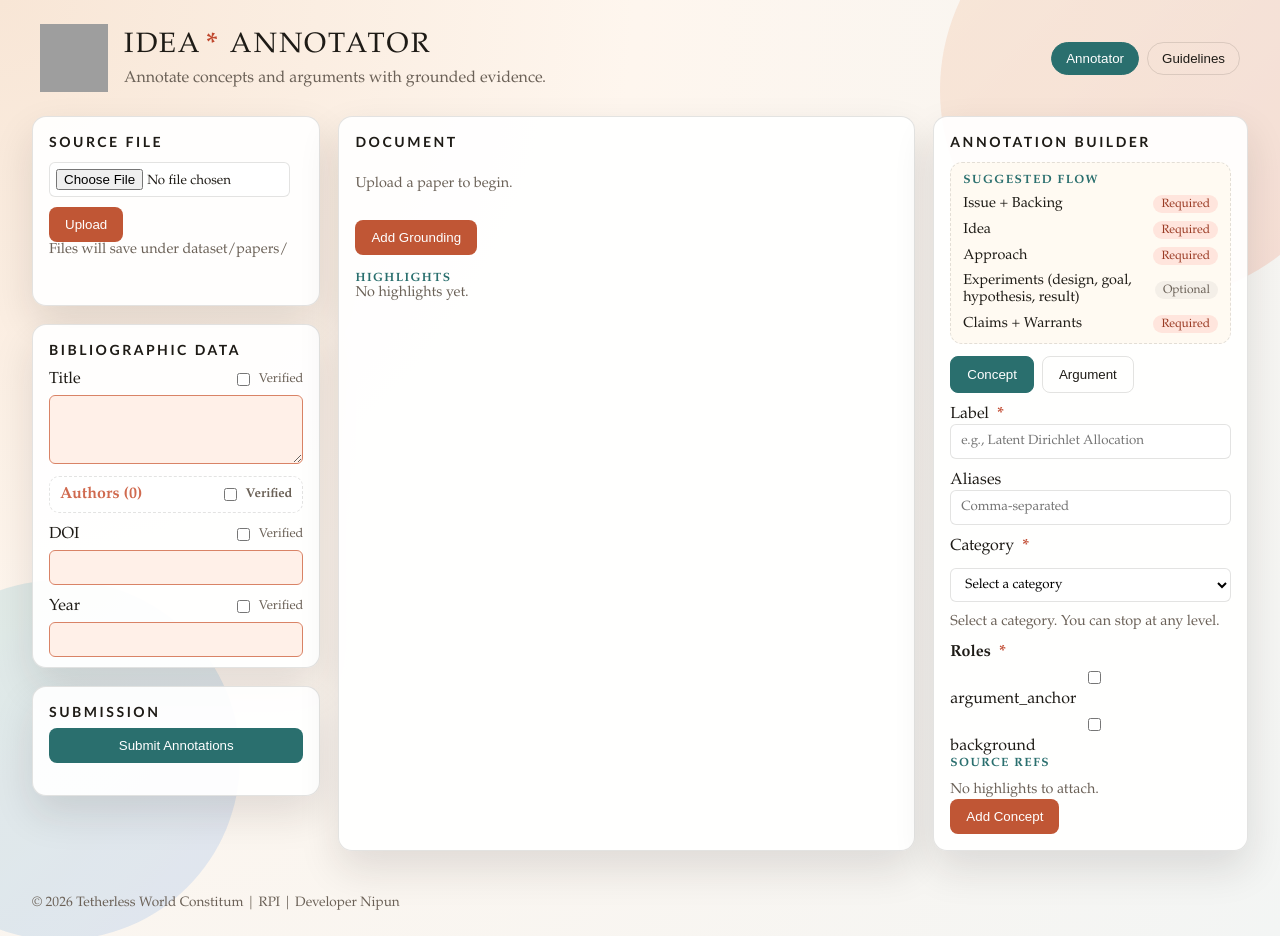
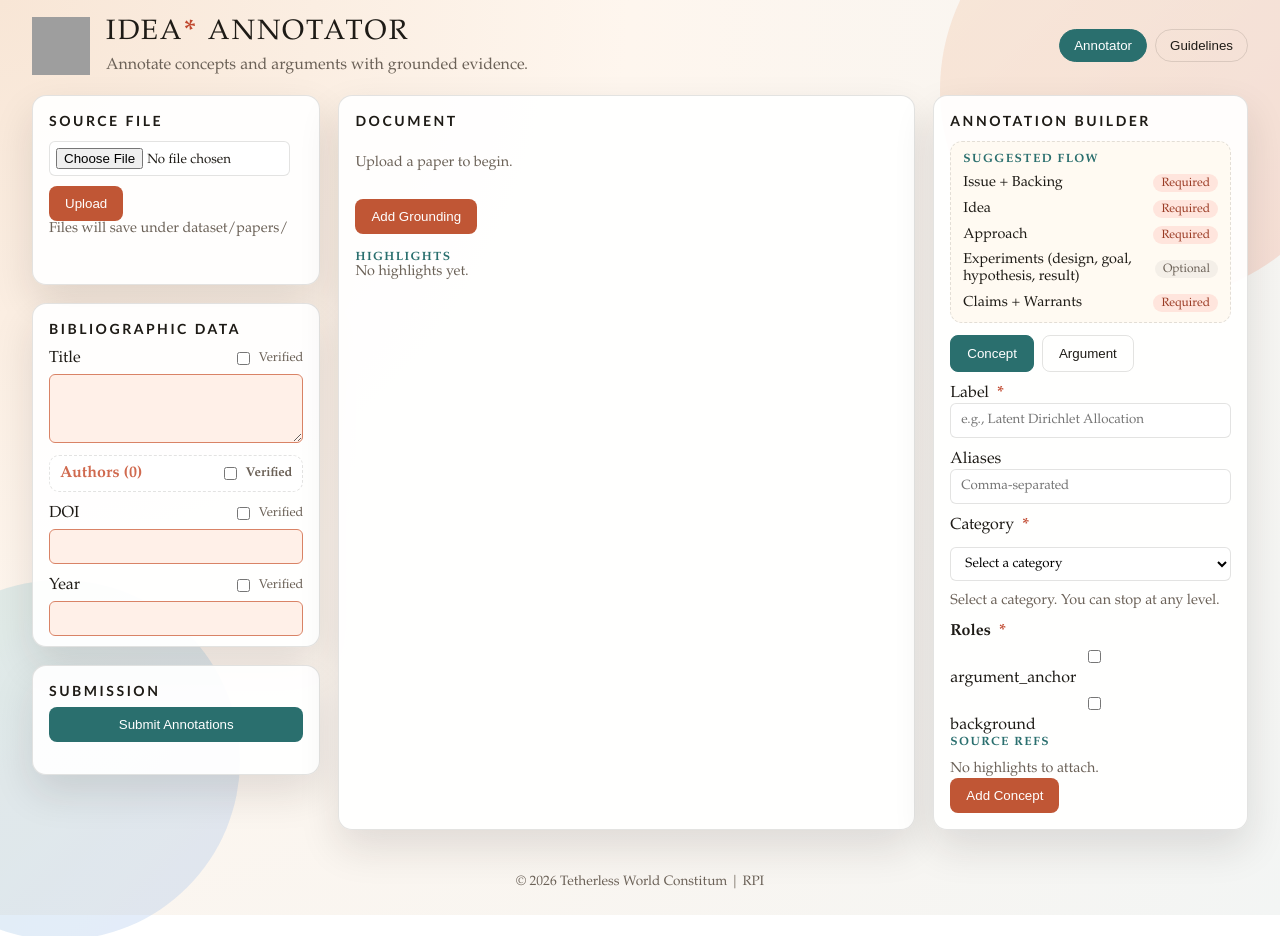
Before and after one commit to nipdep/idea-annotation, a website: page public/index.html in a window 1280 px wide. After the commit the page ends 915 px from the top, so only its background shows below. Drawn offline with Linux system fonts and the light colour scheme; grey boxes are pictures that could not be loaded.

Commit message:
[update] minor ui changes

```diff
--- a/public/index.html
+++ b/public/index.html
@@ -16,7 +16,7 @@
       <div class="app-brand">
         <img class="app-logo" src="assets/icon.png" alt="Idea Annotator" />
         <div>
-          <div class="app-title">Idea<span class="required">*</span> Annotator</div>
+          <div class="app-title">Idea<span class="required tight">*</span> Annotator</div>
           <div class="app-subtitle">Annotate concepts and arguments with grounded evidence.</div>
         </div>
       </div>
@@ -181,7 +181,7 @@
     </section>
 
     <footer class="app-footer">
-      © 2026 Tetherless World Constitum | RPI | Developer Nipun
+      © 2026 Tetherless World Constitum | RPI
     </footer>
 
     <div id="toastContainer" class="toast-container"></div>
--- a/public/styles.css
+++ b/public/styles.css
@@ -50,7 +50,7 @@ body {
   display: flex;
   justify-content: space-between;
   align-items: center;
-  padding: 24px 40px 12px;
+  padding: 16px 32px 8px;
   gap: 24px;
 }
 
@@ -61,8 +61,8 @@ body {
 }
 
 .app-logo {
-  width: 68px;
-  height: 68px;
+  width: 58px;
+  height: 58px;
 }
 
 .app-title {
@@ -111,6 +111,7 @@ body {
   padding: 12px 32px 24px;
   color: var(--muted);
   font-size: 0.85rem;
+  text-align: center;
 }
 
 .upload-bar {
@@ -525,6 +526,10 @@ mark.used {
   margin-left: 4px;
 }
 
+.required.tight {
+  margin-left: 0;
+}
+
 .list-block {
   margin-top: 16px;
 }
```
